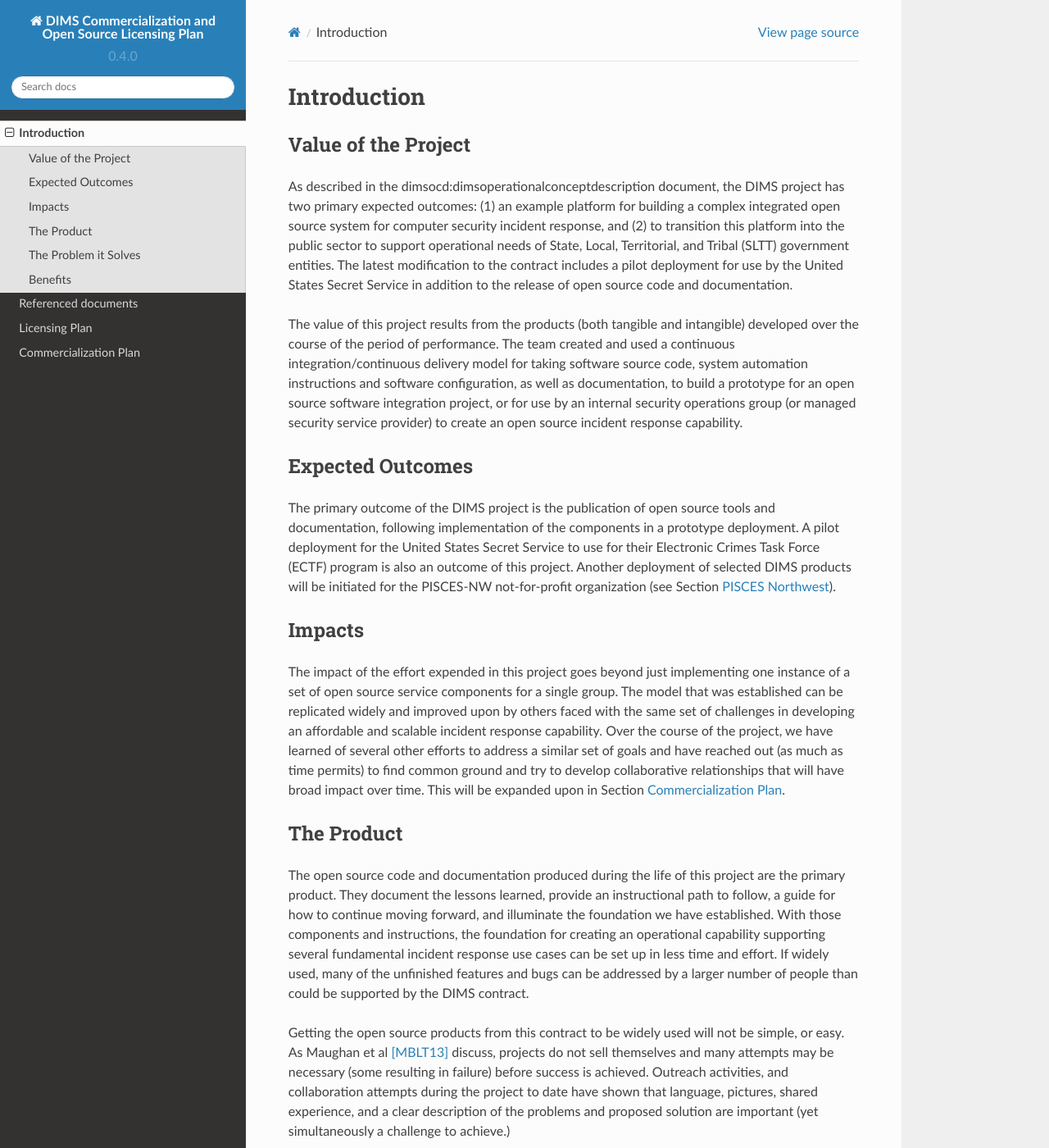
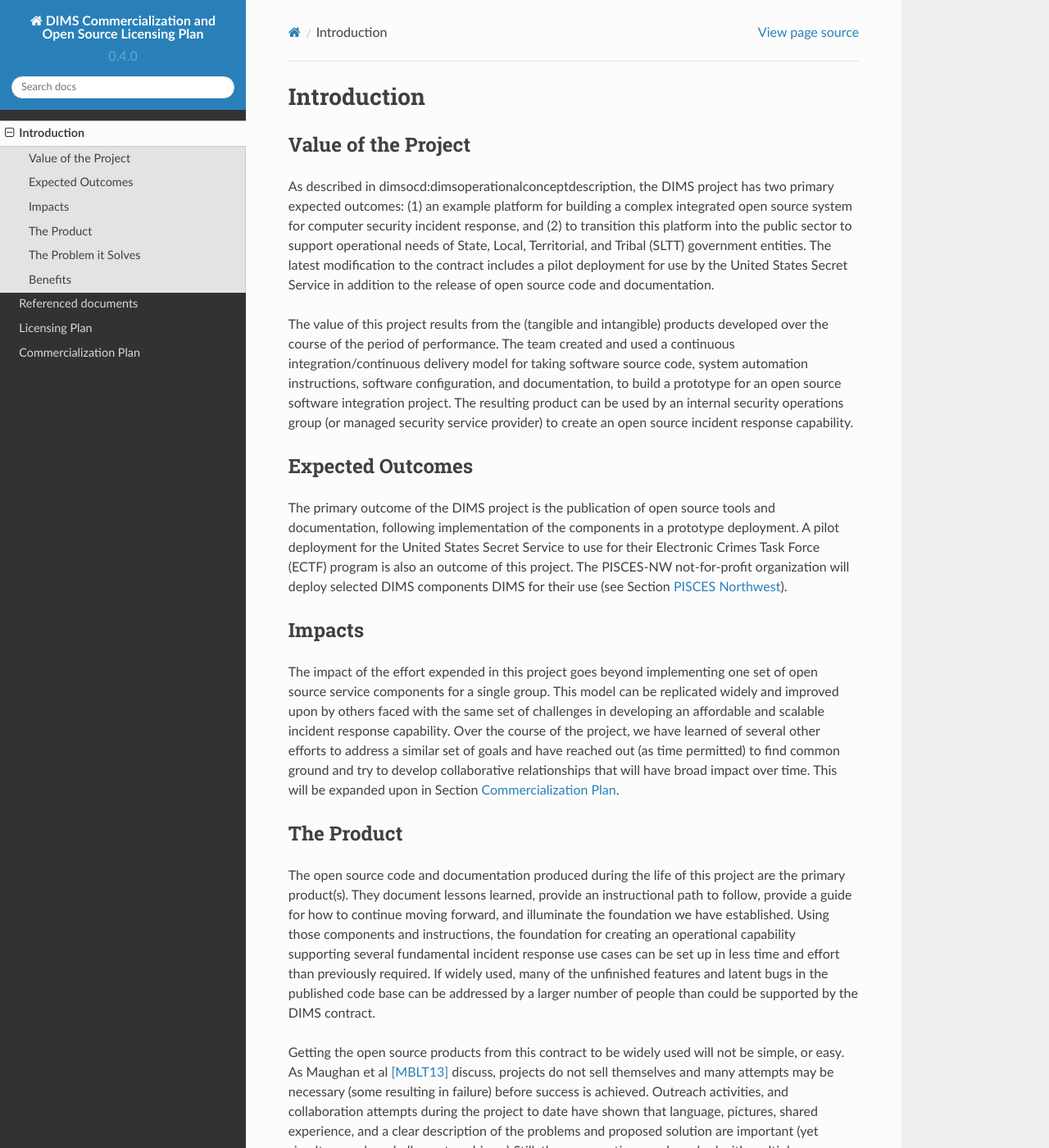
Before and after one commit to uw-dims/dims-swplan, a Sphinx documentation site: the page built from docs/source/introduction.rst, in a window 1280 px wide and 1400 px high. Shown: the whole window at 82% size. Built offline with Sphinx 7.4.7 and the Read the Docs theme 2.0.0, drawn with Linux system fonts in a browser that asks for light colours; pages that are not in the unit, such as notebooks, are missing from menus; some of the changed text lies outside the part shown.

Commit message:
Address tracked changes from Katherine

```diff
--- a/docs/source/commercializationplan.rst
+++ b/docs/source/commercializationplan.rst
@@ -57,7 +57,7 @@
 Farsight Security has expressed an interest in supporting continued development
 of DIMS components with letters of support and other political and social acts,
 but desires to be a client in future collaborations rather than a volunteer
-contributor. They have been very generous in making architectural changes that
+contributor. Farsight has been very generous in making architectural changes that
 help integrate DIMS components with the new (and soon-to-be publicly released
 **Trident** portal system) and appreciate feedback from red teaming done in
 conjunction with this project.
--- a/docs/source/introduction.rst
+++ b/docs/source/introduction.rst
@@ -6,7 +6,7 @@
 Value of the Project
 --------------------
 
-As described in the :ref:`dimsocd:dimsoperationalconceptdescription` document,
+As described in :ref:`dimsocd:dimsoperationalconceptdescription`,
 the DIMS project has two primary expected outcomes: (1) an example platform for
 building a complex integrated open source system for computer security incident
 response, and (2) to transition this platform into the public sector to
@@ -15,27 +15,26 @@
 pilot deployment for use by the United States Secret Service in addition to
 the release of open source code and documentation.
 
-The value of this project results from the products (both tangible and
-intangible) developed over the course of the period of performance. The team
-created and used a continuous integration/continuous delivery model for taking
-software source code, system automation instructions and software
-configuration, as well as documentation, to build a prototype for an open
-source software integration project, or for use by an internal security
-operations group (or managed security service provider) to create an open
-source incident response capability.
+The value of this project results from the (tangible and intangible) products
+developed over the course of the period of performance. The team created and
+used a continuous integration/continuous delivery model for taking software
+source code, system automation instructions, software configuration, and
+documentation, to build a prototype for an open source software integration
+project. The resulting product can be used by an internal security operations
+group (or managed security service provider) to create an open source incident
+response capability.
 
 .. _expectedoutcomes:
 
 Expected Outcomes
 -----------------
 
-The primary outcome of the DIMS project is the publication of open source
-tools and documentation, following implementation of the components in
-a prototype deployment. A pilot deployment for the United States Secret
-Service to use for their Electronic Crimes Task Force (ECTF) program
-is also an outcome of this project. Another deployment of selected
-DIMS products will be initiated for the PISCES-NW not-for-profit
-organization (see Section :ref:`piscesnw`).
+The primary outcome of the DIMS project is the publication of open source tools
+and documentation, following implementation of the components in a prototype
+deployment. A pilot deployment for the United States Secret Service to use for
+their Electronic Crimes Task Force (ECTF) program is also an outcome of this
+project. The PISCES-NW not-for-profit organization will deploy selected DIMS
+components DIMS for their use (see Section :ref:`piscesnw`).
 
 
 .. _impacts:
@@ -43,15 +42,15 @@
 Impacts
 -------
 
-The impact of the effort expended in this project goes beyond just implementing
-one instance of a set of open source service components for a single group. The
-model that was established can be replicated widely and improved upon by others
-faced with the same set of challenges in developing an affordable and scalable
-incident response capability. Over the course of the project, we have learned
-of several other efforts to address a similar set of goals and have reached out
-(as much as time permits) to find common ground and try to develop
-collaborative relationships that will have broad impact over time. This
-will be expanded upon in Section :ref:`commercializationplan`.
+The impact of the effort expended in this project goes beyond implementing one
+set of open source service components for a single group. This model can be
+replicated widely and improved upon by others faced with the same set of
+challenges in developing an affordable and scalable incident response
+capability. Over the course of the project, we have learned of several other
+efforts to address a similar set of goals and have reached out (as time
+permitted) to find common ground and try to develop collaborative relationships
+that will have broad impact over time. This will be expanded upon in Section
+:ref:`commercializationplan`.
 
 
 .. _theproduct:
@@ -60,14 +59,14 @@
 -----------
 
 The open source code and documentation produced during the life of this project
-are the primary product. They document the lessons learned, provide an
-instructional path to follow, a guide for how to continue moving forward, and
-illuminate the foundation we have established.  With those components and
+are the primary product(s). They document lessons learned, provide an
+instructional path to follow, provide a guide for how to continue moving forward, and
+illuminate the foundation we have established.  Using those components and
 instructions, the foundation for creating an operational capability supporting
 several fundamental incident response use cases can be set up in less time and
-effort. If widely used, many of the unfinished features and bugs can be
-addressed by a larger number of people than could be supported by the DIMS
-contract.
+effort than previously required. If widely used, many of the unfinished
+features and latent bugs in the published code base can be addressed by a
+larger number of people than could be supported by the DIMS contract.
 
 Getting the open source products from this contract to be widely used will not
 be simple, or easy. As Maughan et al [MBLT13]_ discuss, projects do not sell
@@ -75,14 +74,16 @@
 before success is achieved. Outreach activities, and collaboration attempts
 during the project to date have shown that language, pictures, shared
 experience, and a clear description of the problems and proposed solution are
-important (yet simultaneously a challenge to achieve.)
+important (yet simultaneously a challenge to achieve.) Still, the conversations
+we have had with multiple organizations are promising and it is likely that
+DIMS will be used in a variety of settings.
 
 .. _theproblem:
 
 The Problem it Solves
 ---------------------
 
-The fundamental problem that this project aims to solve is to to bring
+The fundamental problem that this project aims to solve is to bring
 capabilities of multiple open source products into a functioning whole. We
 take a modular "platform" approach that allows for integrating chosen
 open source components into a coherent whole. This is achieved by assembling
@@ -90,7 +91,7 @@
 system with software development and operations ("DevOps") features that
 support a modern software development and system integration team.
 
-Open source software makes up the foundation of the internet as we know it
+Open source software makes up the foundation of the Internet as we know it
 today. OpenSSH, OpenSSL, NTP, and GnuPG are examples of successful open source
 software used in many products, both open source and commercial.
 Vulnerabilities like Heartbleed (CVE-2014-0160) have served as a wake-up call
```
Also changed, not shown: other parts of docs/source/introduction.rst (+6 -6 lines), docs/source/licensingplan.rst (+13 -11 lines).
